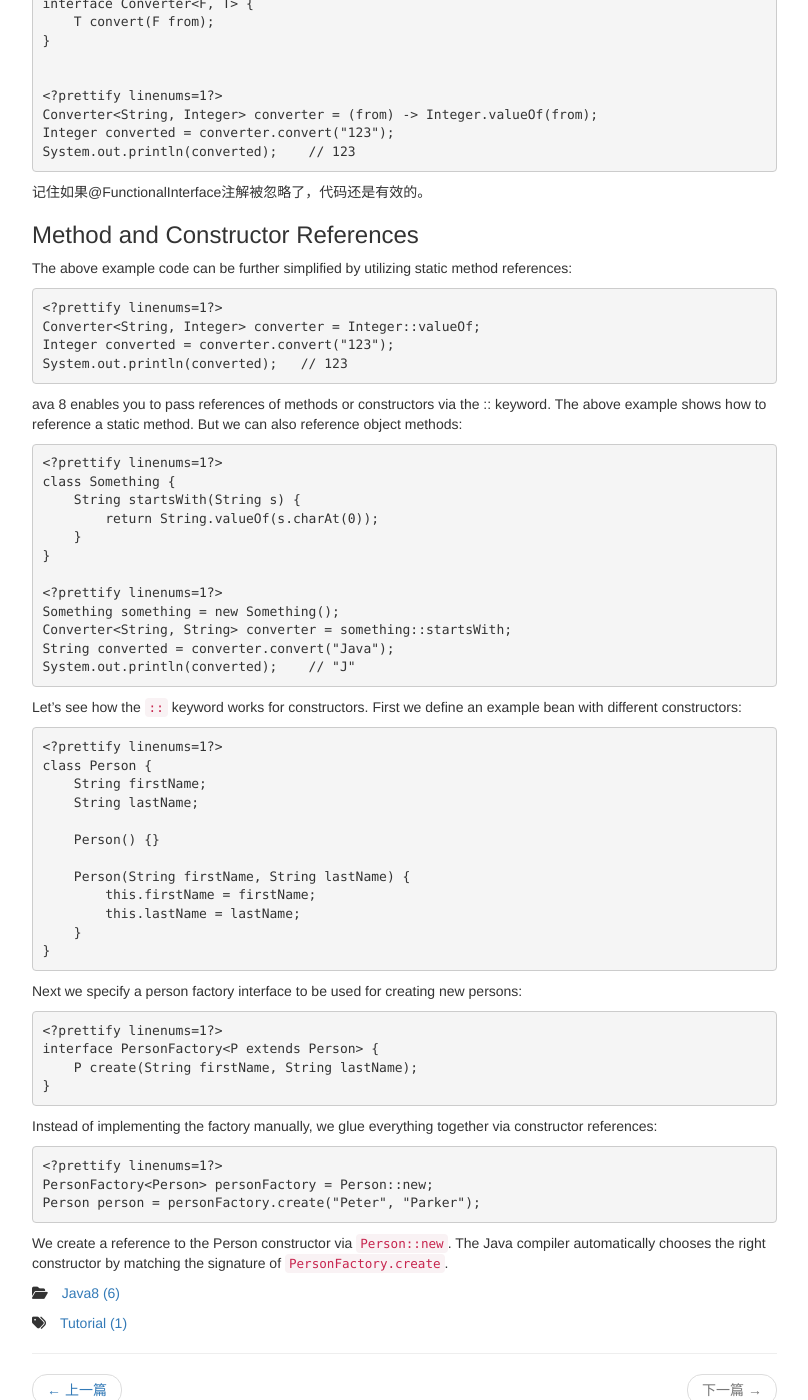
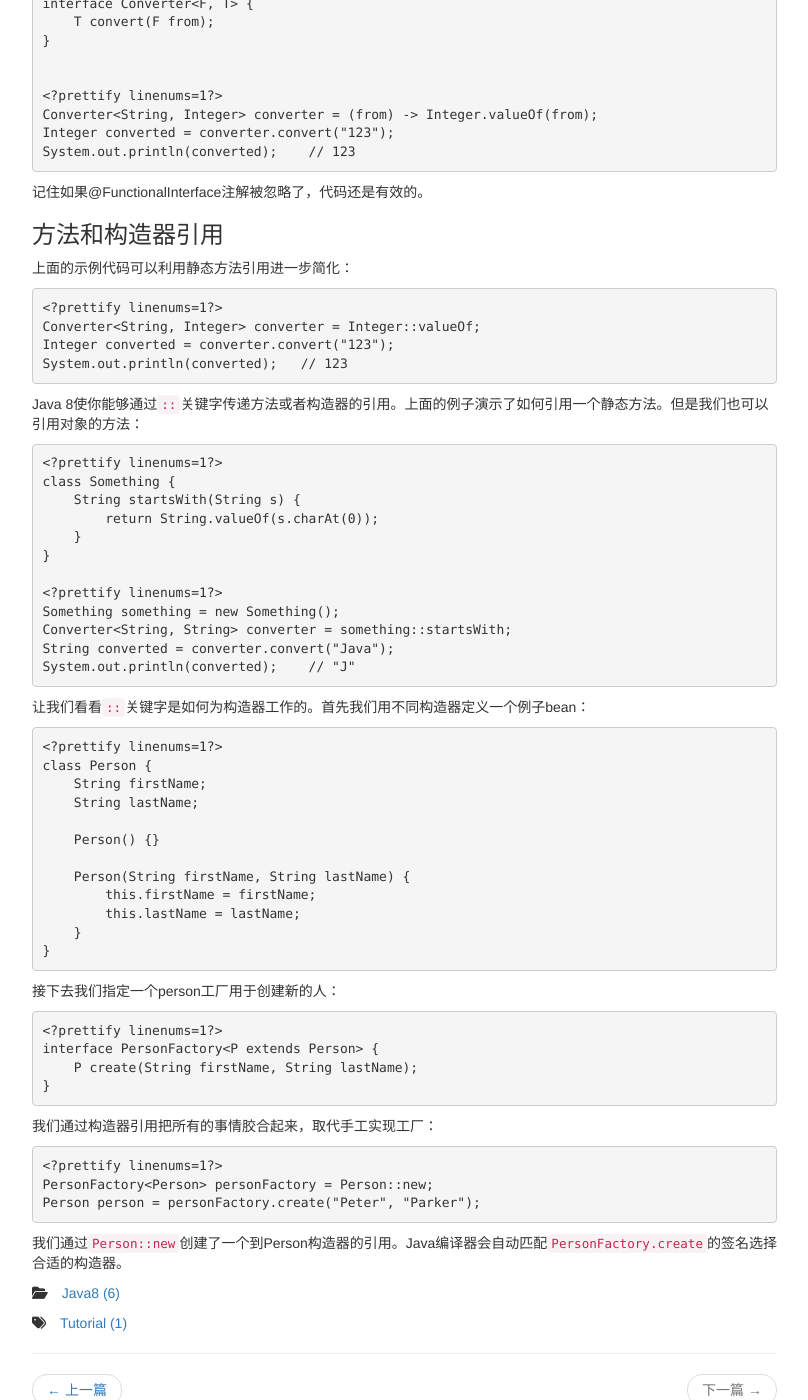
Before and after one commit to cjm0000000/cjm0000000.github.io, a Jekyll site: the page built from _posts/Java/201404/2014-04-13-java-8-tutorial.md, in a window 1280 px wide and 1400 px high, scrolled down 1754 px. Shown: the whole window, without its empty margins (318-1126 px from the left). Built offline with Jekyll 4.4.1, drawn with Linux system fonts in a browser that asks for light colours; nearby versions of some CDN libraries; library files that are not in the unit come from our copies; comment, search, counter and statistics services are not loaded.

Commit message:
translate

```diff
--- a/_posts/Java/201404/2014-04-13-java-8-tutorial.md
+++ b/_posts/Java/201404/2014-04-13-java-8-tutorial.md
@@ -98,16 +98,16 @@ lambda表达式是如何融入Java的类型系统的？每个lambda对应于一
 
 记住如果@FunctionalInterface注解被忽略了，代码还是有效的。
 
-### Method and Constructor References
+### 方法和构造器引用
 
-The above example code can be further simplified by utilizing static method references:
+上面的示例代码可以利用静态方法引用进一步简化：
 
     <?prettify linenums=1?>
     Converter<String, Integer> converter = Integer::valueOf;
     Integer converted = converter.convert("123");
     System.out.println(converted);   // 123
 
-ava 8 enables you to pass references of methods or constructors via the :: keyword. The above example shows how to reference a static method. But we can also reference object methods:
+Java 8使你能够通过`::`关键字传递方法或者构造器的引用。上面的例子演示了如何引用一个静态方法。但是我们也可以引用对象的方法：
 
     <?prettify linenums=1?>
     class Something {
@@ -122,7 +122,7 @@ ava 8 enables you to pass references of methods or constructors via the :: keywo
     String converted = converter.convert("Java");
     System.out.println(converted);    // "J"
 
-Let's see how the `::` keyword works for constructors. First we define an example bean with different constructors:
+让我们看看`::`关键字是如何为构造器工作的。首先我们用不同构造器定义一个例子bean：
 
     <?prettify linenums=1?>
     class Person {
@@ -137,17 +137,17 @@ Let's see how the `::` keyword works for constructors. First we define an exampl
         }
     }
 
-Next we specify a person factory interface to be used for creating new persons:
+接下去我们指定一个person工厂用于创建新的人：
 
     <?prettify linenums=1?>
     interface PersonFactory<P extends Person> {
         P create(String firstName, String lastName);
     }
 
-Instead of implementing the factory manually, we glue everything together via constructor references:
+我们通过构造器引用把所有的事情胶合起来，取代手工实现工厂：
 
     <?prettify linenums=1?>
     PersonFactory<Person> personFactory = Person::new;
     Person person = personFactory.create("Peter", "Parker");
 
-We create a reference to the Person constructor via `Person::new`. The Java compiler automatically chooses the right constructor by matching the signature of `PersonFactory.create`.
+我们通过`Person::new`创建了一个到Person构造器的引用。Java编译器会自动匹配`PersonFactory.create`的签名选择合适的构造器。
```
